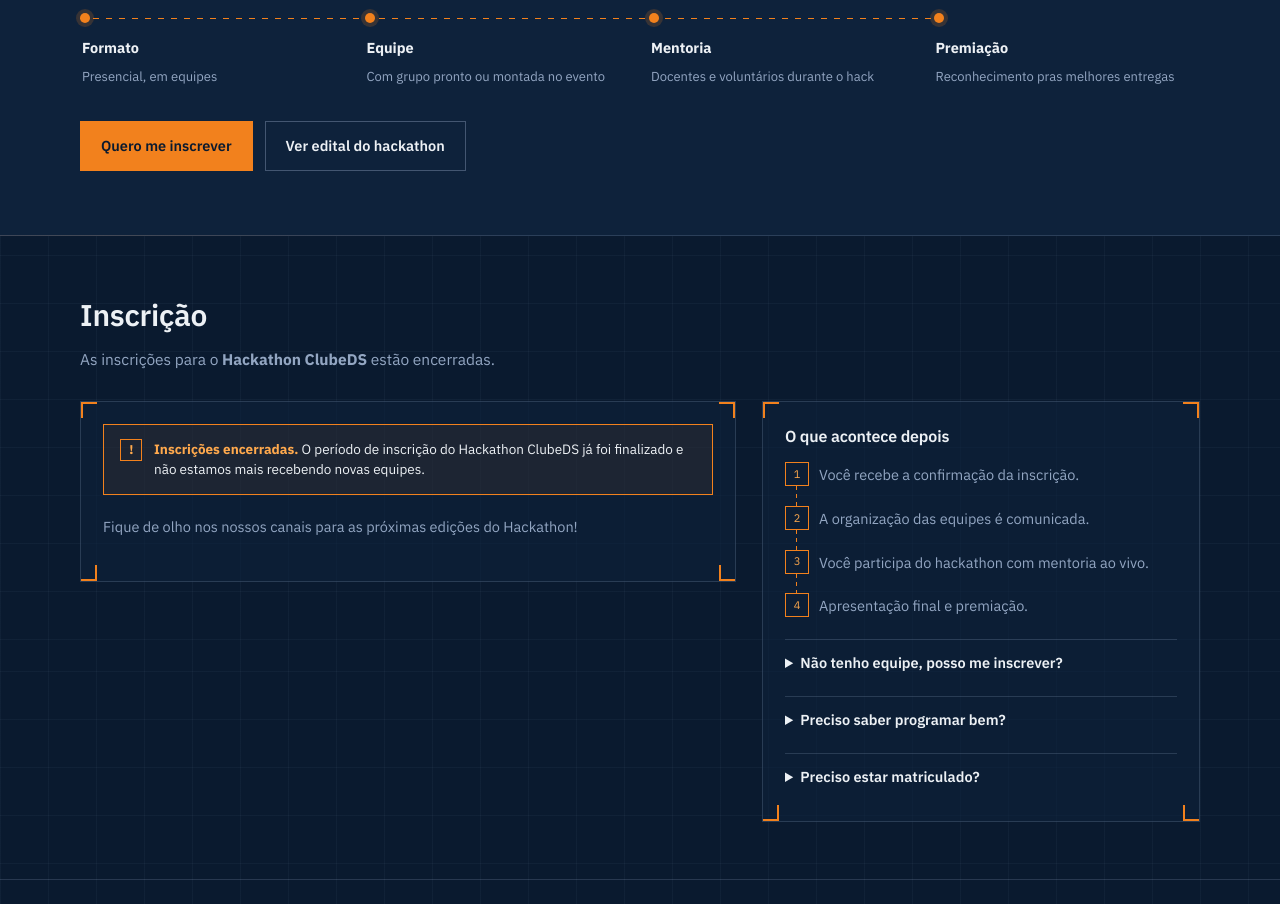
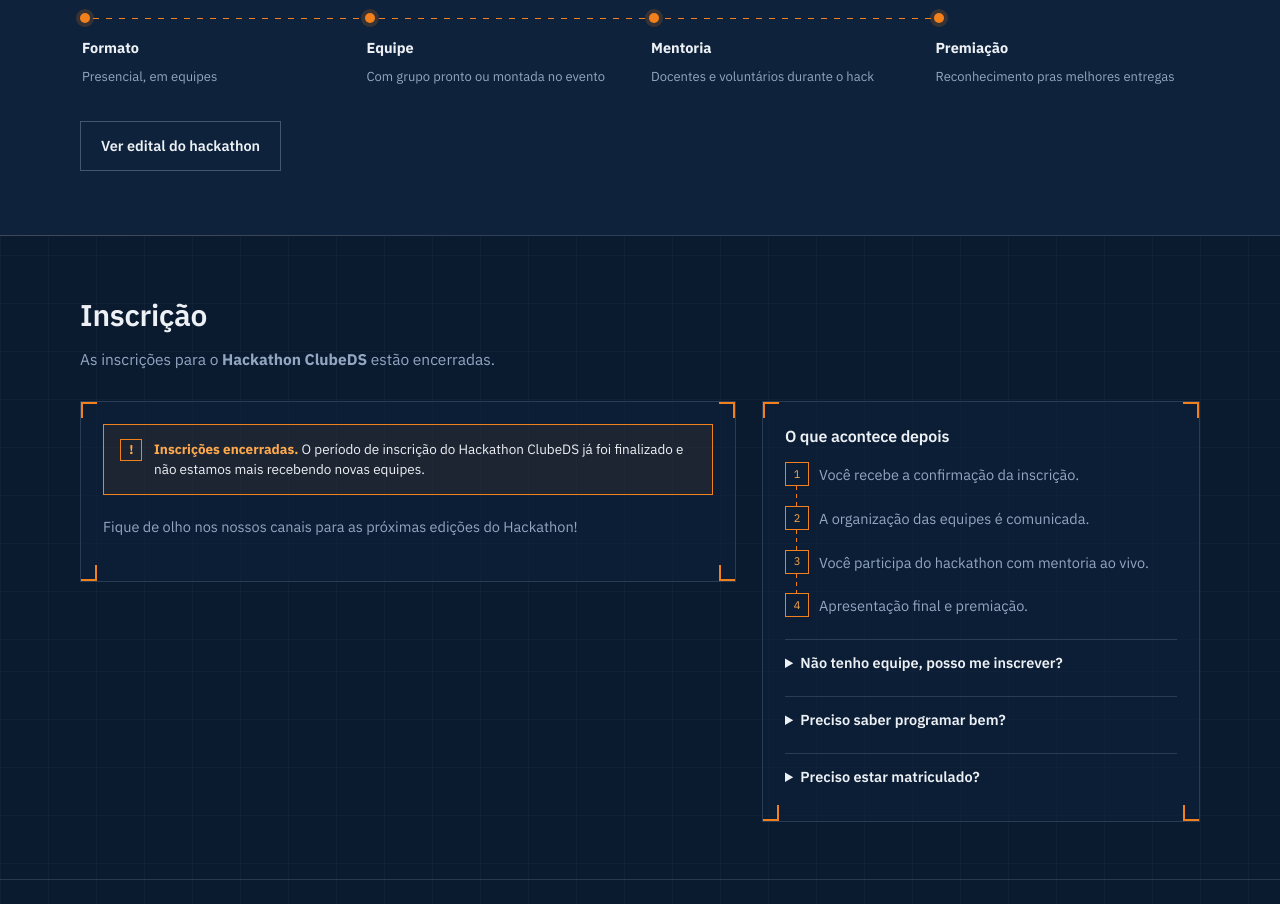
Before and after one commit to MarcosMatheus24/Hackathon-portal, a React (Vite) app: page / in a window 1280 px wide. Shown: the part 1760-2664 px from the top of the page. Built offline with nearby package versions, Linux system fonts and the light colour scheme.

Commit message:
Update HackathonDestaque.jsx

```diff
--- a/src/components/HackathonDestaque.jsx
+++ b/src/components/HackathonDestaque.jsx
@@ -24,7 +24,7 @@
         </div>
 
         <div className="hackathon__actions" style={{ display: "flex", gap: 12, flexWrap: "wrap" }}>
-          <a className="btn btn--solid" href="#inscricao">Quero me inscrever</a>
+
           {/* Botão do edital do hackathon: substitua o href pelo link/arquivo oficial do edital (PDF ou página) */}
           <a className="btn" href="/img/regulamentoatt.pdf" target="_blank" rel="noopener noreferrer">
             Ver edital do hackathon
```
